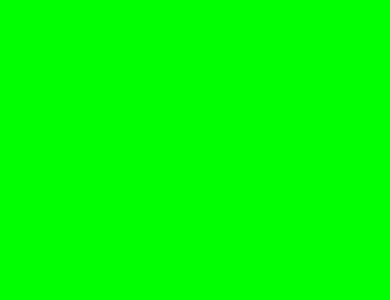
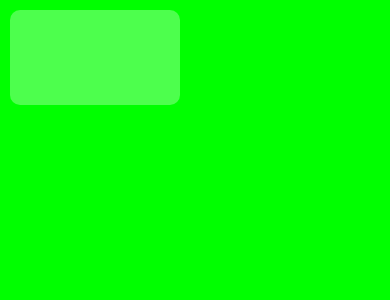
Before and after one commit to Barspo/glowing-colors-app, a React Native app: screen / in a window 390 px wide. Shown: the top 300 px of the page. Built offline with nearby package versions, Linux system fonts and the light colour scheme.

Commit message:
Improve logo visibility with background and SafeAreaView

```diff
--- a/App.js
+++ b/App.js
@@ -10,19 +10,23 @@ export default function App() {
   };
 
   return (
-    <TouchableOpacity
-      style={[
+    <SafeAreaView style={[
       styles.container,
       { backgroundColor: isGreen ? '#00ff00' : '#ff0000' }
-      ]}
+    ]}>
+      <TouchableOpacity
+        style={styles.touchable}
         onPress={toggleColor}
       >
+        <View style={styles.logoContainer}>
           <Image
             source={require('./assets/logo.png')}
             style={styles.logo}
           />
+        </View>
+      </TouchableOpacity>
       <StatusBar style="auto" />
-    </TouchableOpacity>
+    </SafeAreaView>
   );
 }
 
@@ -30,12 +34,23 @@ const styles = StyleSheet.create({
   container: {
     flex: 1,
   },
+  touchable: {
+    flex: 1,
+    width: '100%',
+    height: '100%',
+  },
+  logoContainer: {
+    position: 'absolute',
+    top: 10,
+    left: 10,
+    padding: 10,
+    borderRadius: 10,
+    backgroundColor: 'rgba(255, 255, 255, 0.3)',
+    zIndex: 1,
+  },
   logo: {
-    width: 100,
-    height: 50,
+    width: 150,
+    height: 75,
     resizeMode: 'contain',
-    position: 'absolute',
-    top: 40,
-    left: 20,
   }
 });
```
Lines whose indentation alone changed are shown as unchanged.
